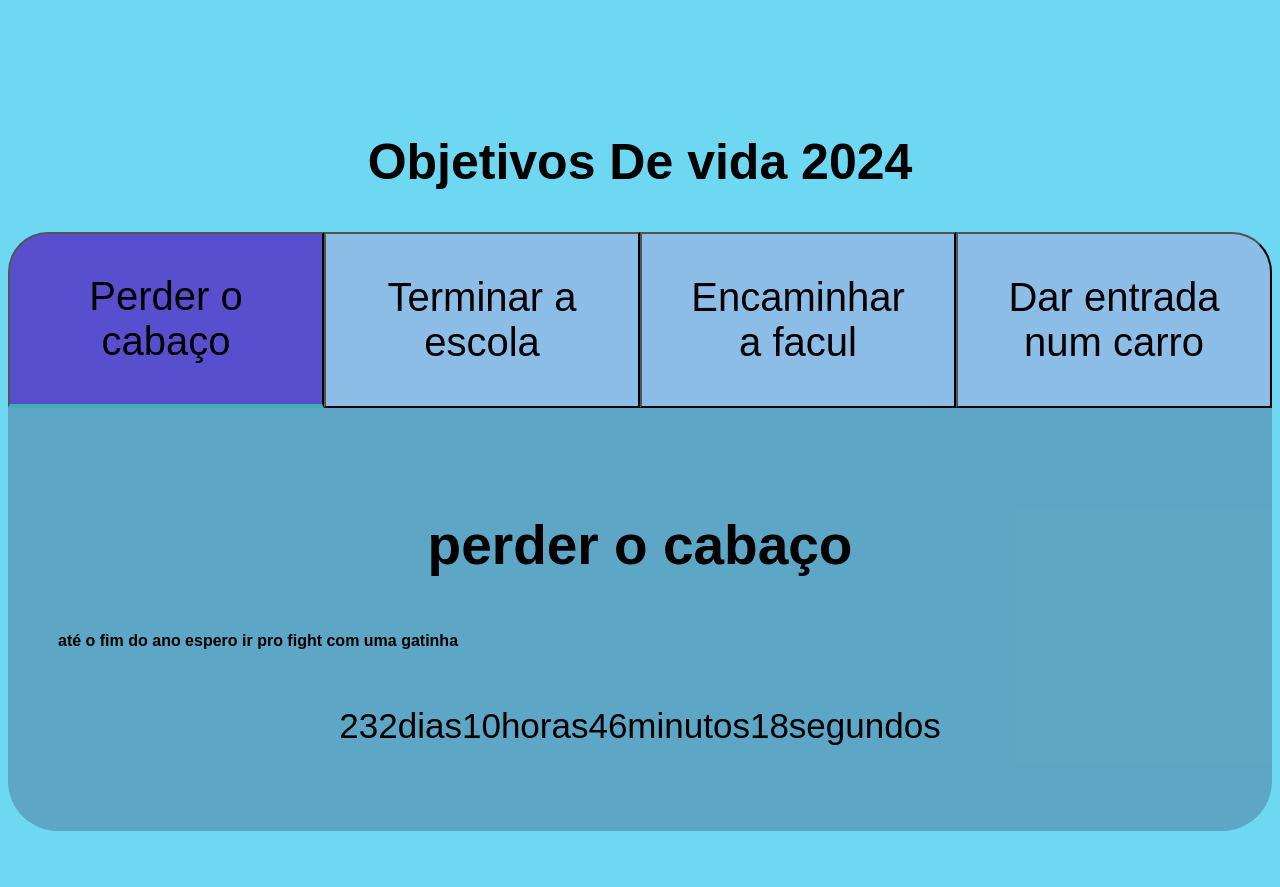
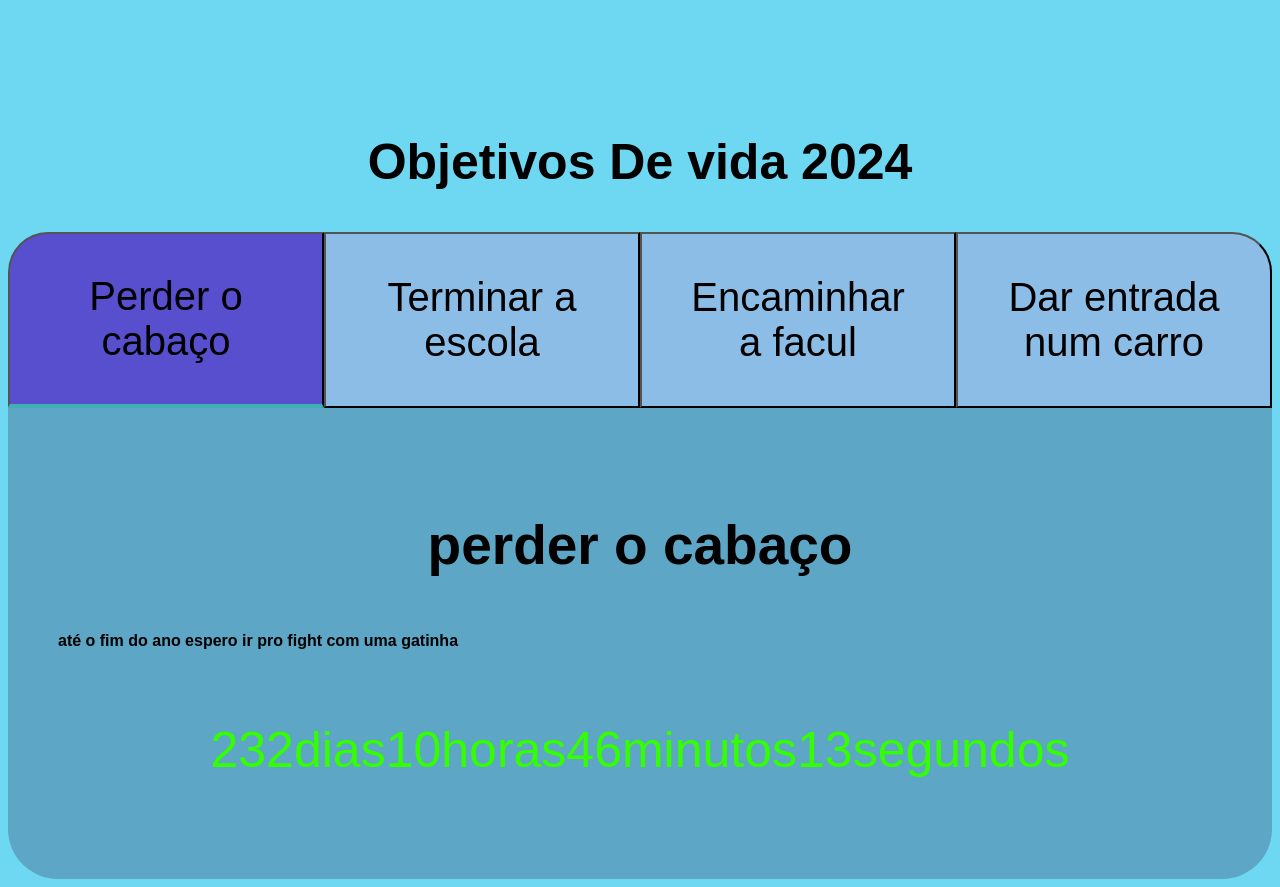
Before and after one commit to Zottilenda01/obj2024, a plain HTML site: page metas-de-vida-main/Metas de vida/index.html in a window 1280 px wide. Before the commit the page ends 839 px from the top, so only its background shows below. Drawn offline with Linux system fonts and the light colour scheme; a web font is replaced by a local one.

Commit message:
Add files via upload

```diff
--- a/metas-de-vida-main/Metas de vida/main.js
+++ b/metas-de-vida-main/Metas de vida/main.js
@@ -22,10 +22,6 @@ for(let i=0;i <botoes.length;i++){
     }
 }
 
-contadores[0].textContent=calculaTempo(tempoObjetivo1);
-contadores[1].textContent=calculaTempo(tempoObjetivo2);
-contadores[2].textContent=calculaTempo(tempoObjetivo3);
-contadores[3].textContent=calculaTempo(tempoObjetivo4);
 
 
 function calculaTempo(tempoObjetivo){
@@ -41,3 +37,14 @@ function calculaTempo(tempoObjetivo){
     horas%=24;
     return dias+"dias"+horas+"horas"+minutos+"minutos"+segundos+"segundos";
 }
+
+    comecaCronometro();
+    function comecaCronometro(){
+        atualizaCronometro();
+        setInterval(atualizaCronometro, 10);
+    }
+   function atualizaCronometro(){{contadores[0].textContent=calculaTempo(tempoObjetivo1);
+    contadores[1].textContent=calculaTempo(tempoObjetivo2);
+    contadores[2].textContent=calculaTempo(tempoObjetivo3);
+    contadores[3].textContent=calculaTempo(tempoObjetivo4);}
+}
--- a/metas-de-vida-main/Metas de vida/style.css
+++ b/metas-de-vida-main/Metas de vida/style.css
@@ -71,3 +71,11 @@ border-radius:0 0 50px 50px;
     text-align: center;
     padding:1em;
 }
+
+.contador{
+    font-family: "Anta", sans-serif;
+    font-size: 50px;
+    text-align: center;
+    padding:1em;
+    color: rgb(51, 255, 0);
+}
```
